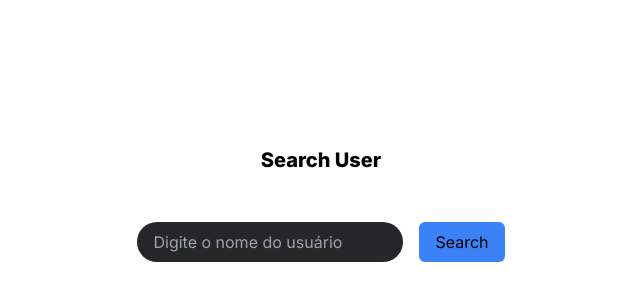
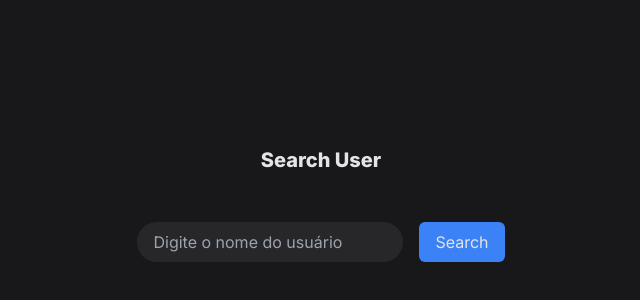
Before and after one commit to pdro-lucas/m-tools-ig-module, a Next.js app: page / in a window 1280 px wide. Shown: the part 196-496 px from the top of the page, without its empty margins (319-959 px from the left). Built offline with nearby package versions, Linux system fonts and the light colour scheme.

Commit message:
feat: adicionado estilo global ao body

```diff
--- a/styles/globals.css
+++ b/styles/globals.css
@@ -6,4 +6,8 @@
   html {
     font-family: "Inter", sans-serif;
   }
+
+  body {
+    @apply bg-zinc-900 text-zinc-200;
+  }
 }
```
